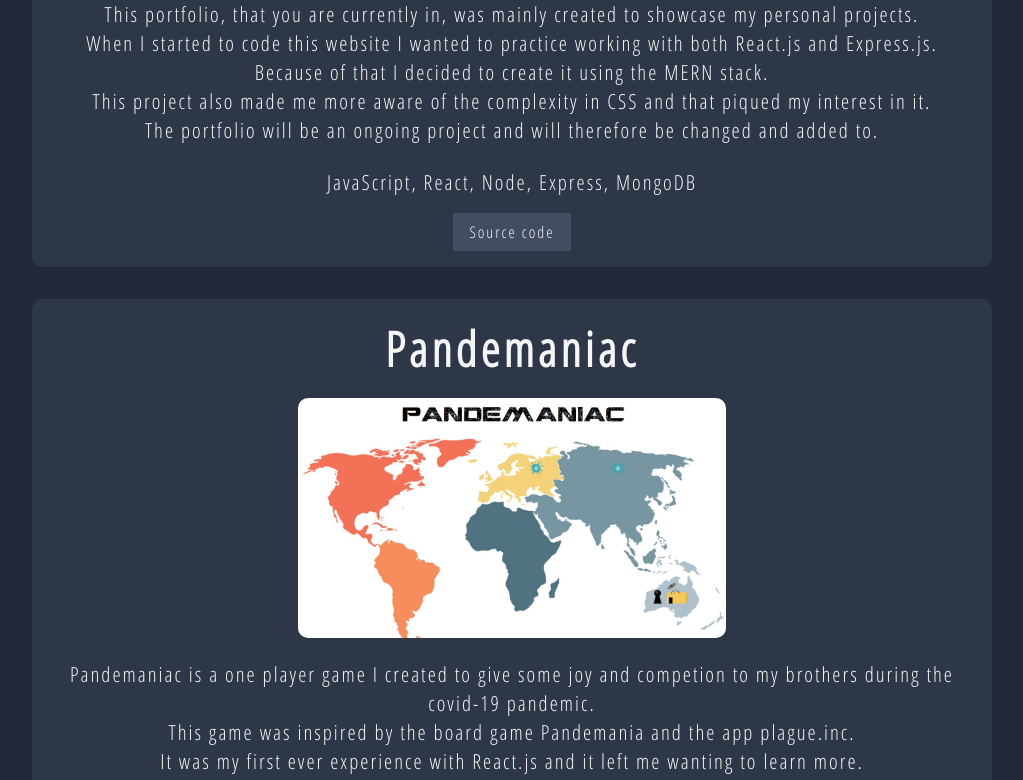
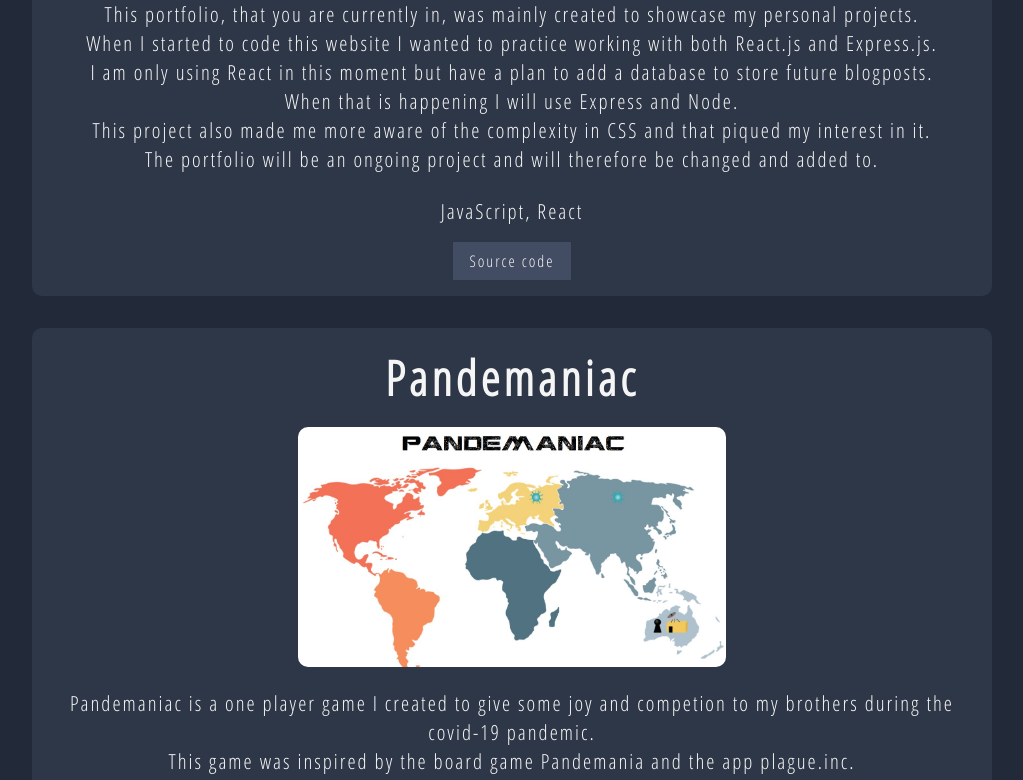
Before and after one commit to pg222jx/portfolio, a React (Create React App) app: page /code in a window 1280 px wide. Shown: the part 1273-2053 px from the top of the page, without its empty margins (128-1151 px from the left). Built offline with nearby package versions, Linux system fonts and the light colour scheme.

Commit message:
Changing code page

```diff
--- a/src/components/Code.jsx
+++ b/src/components/Code.jsx
@@ -5,10 +5,6 @@ import Pandemaniac from './CodePortfolio/Pandemaniac'
 import CardGameSimulation from './CodePortfolio/CardGameSimulation'
 
 class Code extends Component {
-  // componentDidMount() {
-  //   const code = document.querySelector('.code')
-  //   code.style.opacity = 1
-  // }
 
     render() {
       const scrollDown = () => {
--- a/src/components/CodePortfolio/Portfolio.jsx
+++ b/src/components/CodePortfolio/Portfolio.jsx
@@ -11,11 +11,12 @@ class Portfolio extends Component {
               <img src={portfolioPic} alt="Pernilla Göth" className="codePics"/>
               <p>This portfolio, that you are currently in, was mainly created to showcase my personal projects.<br/>
               When I started to code this website I wanted to practice working with both React.js and Express.js. <br/>
-              Because of that I decided to create it using the MERN stack.<br/>
+              I am only using React in this moment but have a plan to add a database to store future blogposts. <br/>
+              When that is happening I will use Express and Node.<br/>
               This project also made me more aware of the complexity in CSS and that piqued my interest in it. <br/>
               The portfolio will be an ongoing project and will therefore be changed and added to.
               </p><br/>
-              <p>JavaScript, React, Node, Express, MongoDB</p>
+              <p>JavaScript, React</p>
               <a href="https://github.com/pg222jx/pernillagoeth/tree/master/portfolio" className="btn">Source code</a>
             </div>
         )
--- a/src/components/NavigationBar/Navbar.jsx
+++ b/src/components/NavigationBar/Navbar.jsx
@@ -25,7 +25,7 @@ class Navbar extends Component {
                             <ul className="nav">
                                 <li onClick={uncheck}><Link to="/">》Home</Link></li>
                                 <li onClick={uncheck}><Link to="/about">》About</Link></li>
-                                <li onClick={uncheck}><Link to="/code">》Portfolio Code</Link></li>
+                                <li onClick={uncheck}><Link to="/code">》Coding projects</Link></li>
                                 <li onClick={uncheck}><Link to="/contact">》Contact</Link></li>
                                 {/* <li onClick={uncheck}><Link to="/creativity">Portfolio Creativity</Link></li> */}
                                 {/* <li onClick={uncheck}><Link to="/diary">Diary</Link></li> */}
```
